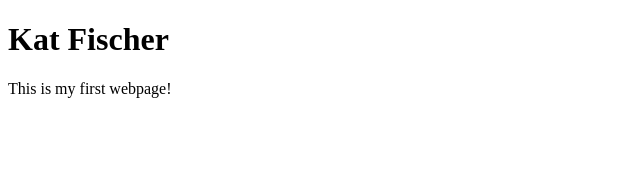
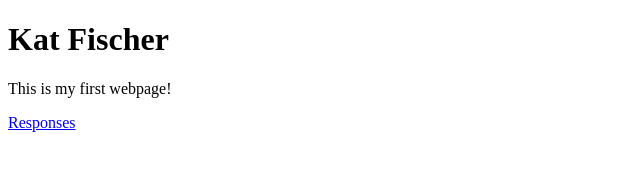
Before and after one commit to Katingale/web-dev-hw, a plain HTML site: page assignment-03/index.html in a window 1280 px wide. Shown: the full height of the page, 0-640 px from the left. Drawn offline with Linux system fonts and the light colour scheme.

Commit message:
Update index.html

```diff
--- a/assignment-03/index.html
+++ b/assignment-03/index.html
@@ -8,6 +8,7 @@
     <h1>Kat Fischer</h1>
     <p>This is my first webpage!</p>
 
+    <a href="README.md">Responses</a>
 
 </body>
 </html>
```
